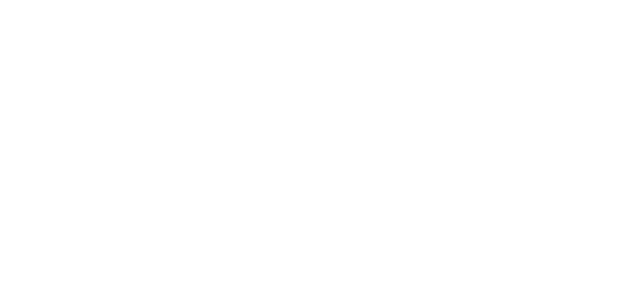
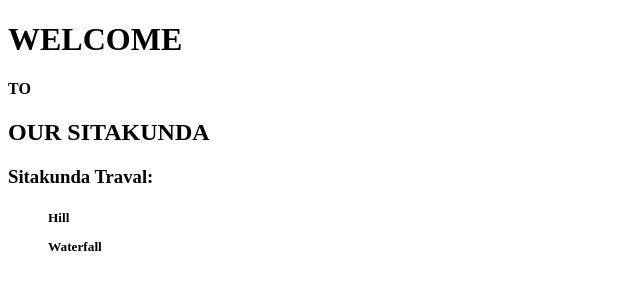
Before and after one commit to Yasinarafat04/practice-20220105, a plain HTML site: page index.html in a window 1280 px wide. Shown: the whole page, without its empty margins (0-640 px from the left). Drawn offline with Linux system fonts and the light colour scheme.

Commit message:
my first web2

```diff
--- a/index.html
+++ b/index.html
@@ -9,6 +9,21 @@
 </head>
 
 <body>
+    <h1 class="welcome">WELCOME</h1>
+    <h4 class="welcome">TO</h4>
+    <h2 class="welcome">OUR SITAKUNDA</h2>
+
+
+    <h3>Sitakunda Traval:</h3>
+    <h5>
+        <ol>Hill</ol>
+        <ul>Waterfall</ul>
+    </h5>
+
+
+
+
+
 
 </body>
 
--- /dev/null
+++ b/style.css
@@ -0,0 +1,3 @@
+.welcome{
+    text-align: center;
+}
```
